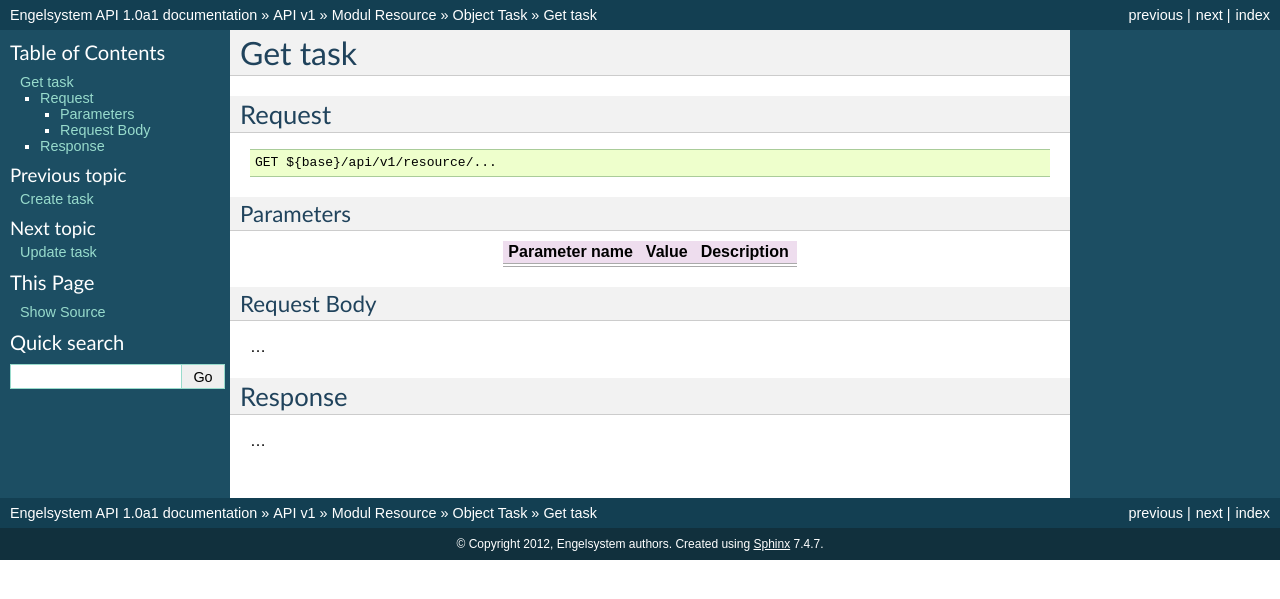
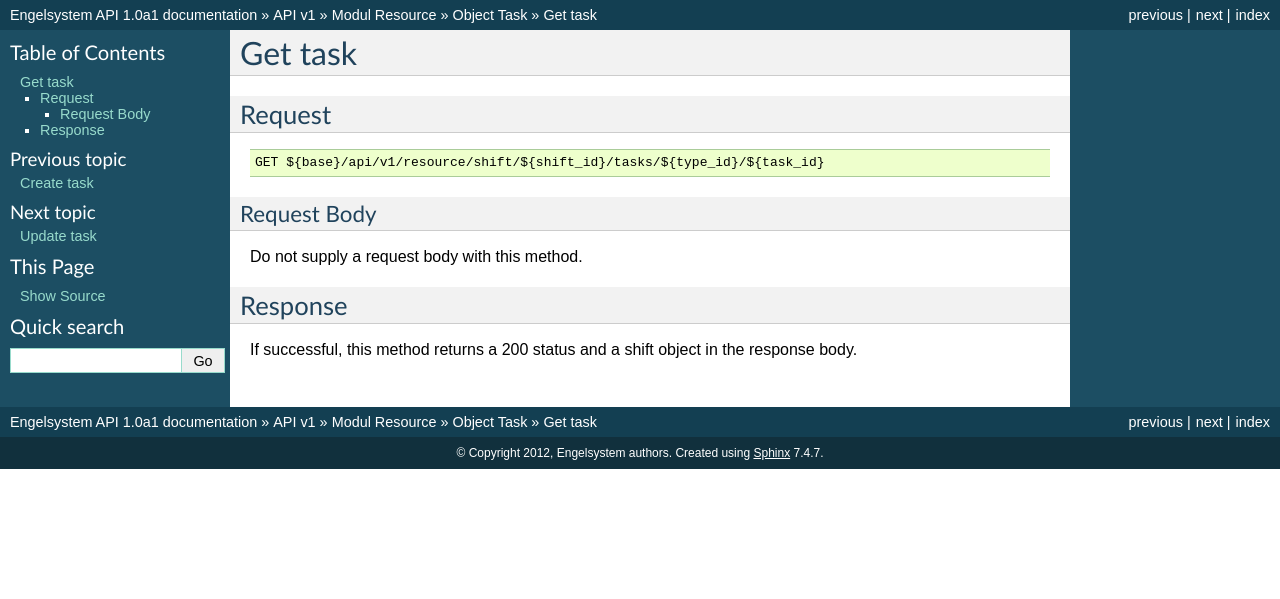
Before and after one commit to cookieBerlin/engelsystem-api, a Sphinx documentation site: the page built from doc/api/v1/resource/task/read.rst, in a window 1280 px wide. Shown: the top 599 px of the page. Built offline with Sphinx 7.4.7, drawn with Linux system fonts in a browser that asks for light colours.

Commit message:
Document read task method

```diff
--- a/doc/api/v1/resource/task/read.rst
+++ b/doc/api/v1/resource/task/read.rst
@@ -6,20 +6,12 @@ Request
 =======
 ::
 
-  GET ${base}/api/v1/resource/...
-
-Parameters
-----------
-
-============== ========= =====================================================
-Parameter name Value     Description
-============== ========= =====================================================
-============== ========= =====================================================
+  GET ${base}/api/v1/resource/shift/${shift_id}/tasks/${type_id}/${task_id}
 
 Request Body
 ------------
-...
+Do not supply a request body with this method.
 
 Response
 ========
-...
+If successful, this method returns a 200 status and a shift object in the response body.
```
